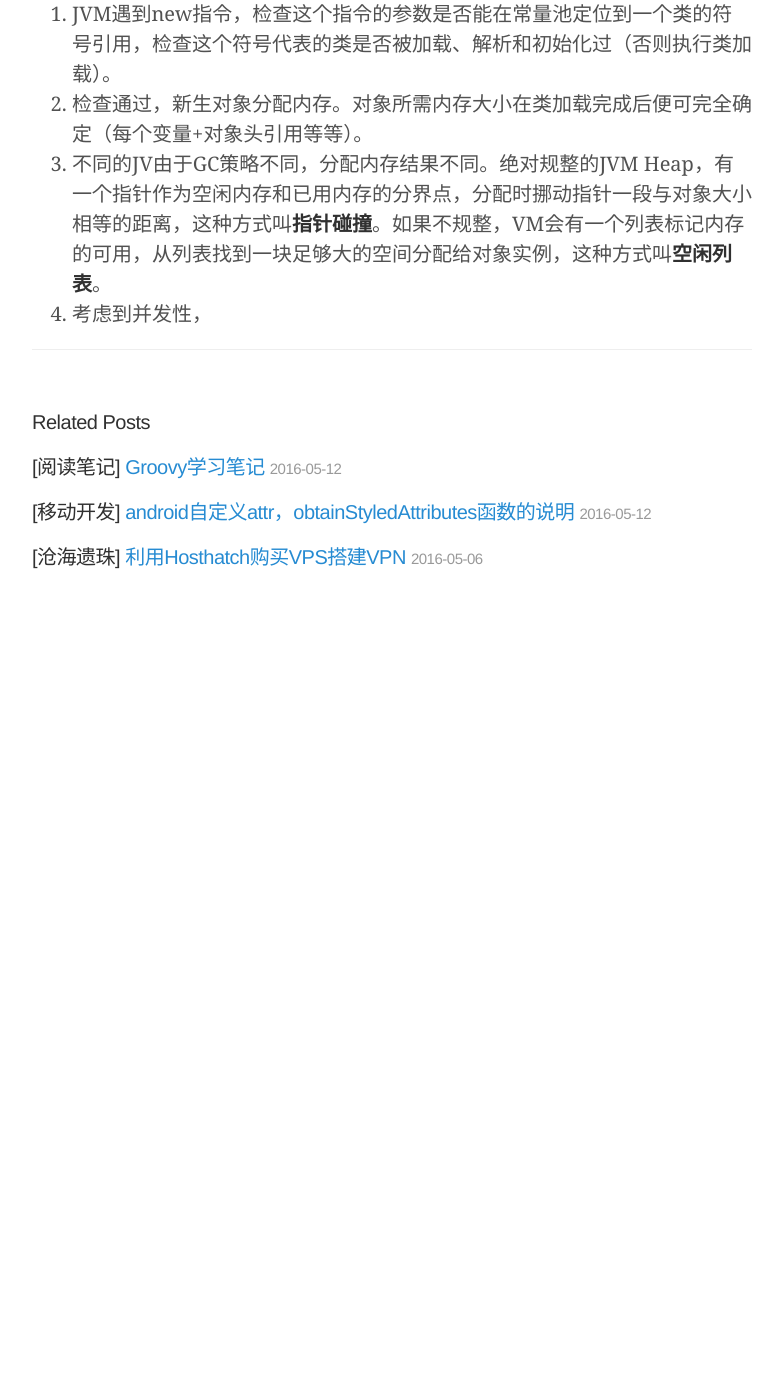
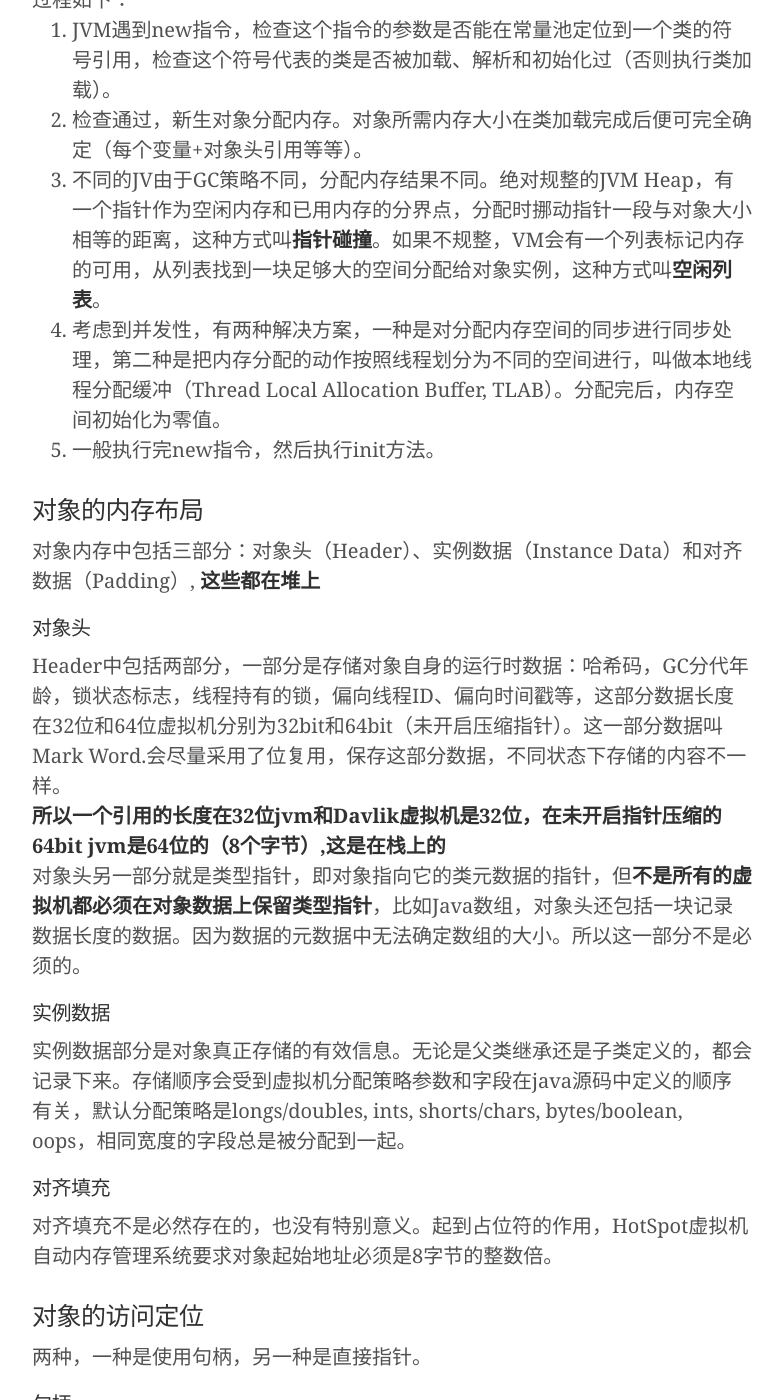
Before and after one commit to gaoyan10/gaoyan10.github.io, a Jekyll site: the page built from _posts/2016-03-31-深入理解Java虚拟机——对象的创建.md, in a window 1280 px wide and 1400 px high, scrolled down 277 px. Shown: the whole window, without its empty margins (248-1031 px from the left). Built offline with Jekyll 4.4.1, drawn with Linux system fonts in a browser that asks for light colours; some web fonts are replaced; comment, search, counter and statistics services are not loaded; before the commit the page ends 907 px from its top, so only the background shows below that; some of the changed text lies outside the part shown.

Commit message:
fix jvm memory

```diff
--- a/_posts/2016-03-31-深入理解Java虚拟机——对象的创建.md
+++ b/_posts/2016-03-31-深入理解Java虚拟机——对象的创建.md
@@ -5,11 +5,48 @@ categories: [阅读笔记]
 tags: [对象创建, JVM]
 ---
 
-#### 对象的创建
+### 对象的创建
 
 过程如下：
 
 1. JVM遇到new指令，检查这个指令的参数是否能在常量池定位到一个类的符号引用，检查这个符号代表的类是否被加载、解析和初始化过（否则执行类加载）。
 2. 检查通过，新生对象分配内存。对象所需内存大小在类加载完成后便可完全确定（每个变量+对象头引用等等）。
 3. 不同的JV由于GC策略不同，分配内存结果不同。绝对规整的JVM Heap，有一个指针作为空闲内存和已用内存的分界点，分配时挪动指针一段与对象大小相等的距离，这种方式叫**指针碰撞**。如果不规整，VM会有一个列表标记内存的可用，从列表找到一块足够大的空间分配给对象实例，这种方式叫**空闲列表**。
-4. 考虑到并发性，
+4. 考虑到并发性，有两种解决方案，一种是对分配内存空间的同步进行同步处理，第二种是把内存分配的动作按照线程划分为不同的空间进行，叫做本地线程分配缓冲（Thread Local Allocation Buffer, TLAB）。分配完后，内存空间初始化为零值。
+5. 一般执行完new指令，然后执行init方法。
+
+### 对象的内存布局
+
+对象内存中包括三部分：对象头（Header）、实例数据（Instance Data）和对齐数据（Padding）, **这些都在堆上**
+
+#### 对象头
+
+Header中包括两部分，一部分是存储对象自身的运行时数据：哈希码，GC分代年龄，锁状态标志，线程持有的锁，偏向线程ID、偏向时间戳等，这部分数据长度在32位和64位虚拟机分别为32bit和64bit（未开启压缩指针）。这一部分数据叫Mark Word.会尽量采用了位复用，保存这部分数据，不同状态下存储的内容不一样。
+
+**所以一个引用的长度在32位jvm和Davlik虚拟机是32位，在未开启指针压缩的64bit jvm是64位的（8个字节）,这是在栈上的**
+
+对象头另一部分就是类型指针，即对象指向它的类元数据的指针，但**不是所有的虚拟机都必须在对象数据上保留类型指针**，比如Java数组，对象头还包括一块记录数据长度的数据。因为数据的元数据中无法确定数组的大小。所以这一部分不是必须的。
+
+#### 实例数据
+
+实例数据部分是对象真正存储的有效信息。无论是父类继承还是子类定义的，都会记录下来。存储顺序会受到虚拟机分配策略参数和字段在java源码中定义的顺序有关，默认分配策略是longs/doubles, ints, shorts/chars, bytes/boolean, oops，相同宽度的字段总是被分配到一起。
+
+#### 对齐填充
+
+对齐填充不是必然存在的，也没有特别意义。起到占位符的作用，HotSpot虚拟机自动内存管理系统要求对象起始地址必须是8字节的整数倍。
+
+### 对象的访问定位
+
+两种，一种是使用句柄，另一种是直接指针。
+
+#### 句柄
+
+java堆里将会华为一块内存来作为句柄池，引用里存的就是对象的句柄地址，句柄中包含了对象实例数据与类型数据各自的具体地址信息。好处是reference里存放的是稳定的句柄地址，不需要修改。
+
+![句柄](http://img.blog.csdn.net/20160517150842803)
+
+#### 直接指针
+
+reference里存储的直接就是对象地址，好处是速度快，节省了一次指针定位的时间开销。这种方式虚拟机用的更多一些。比如Hotspot虚拟机
+
+![直接指针](http://img.blog.csdn.net/20160517151447302)
```
Also changed, not shown: _posts/创建型模式的特点.md (added, +11 -0 lines).
